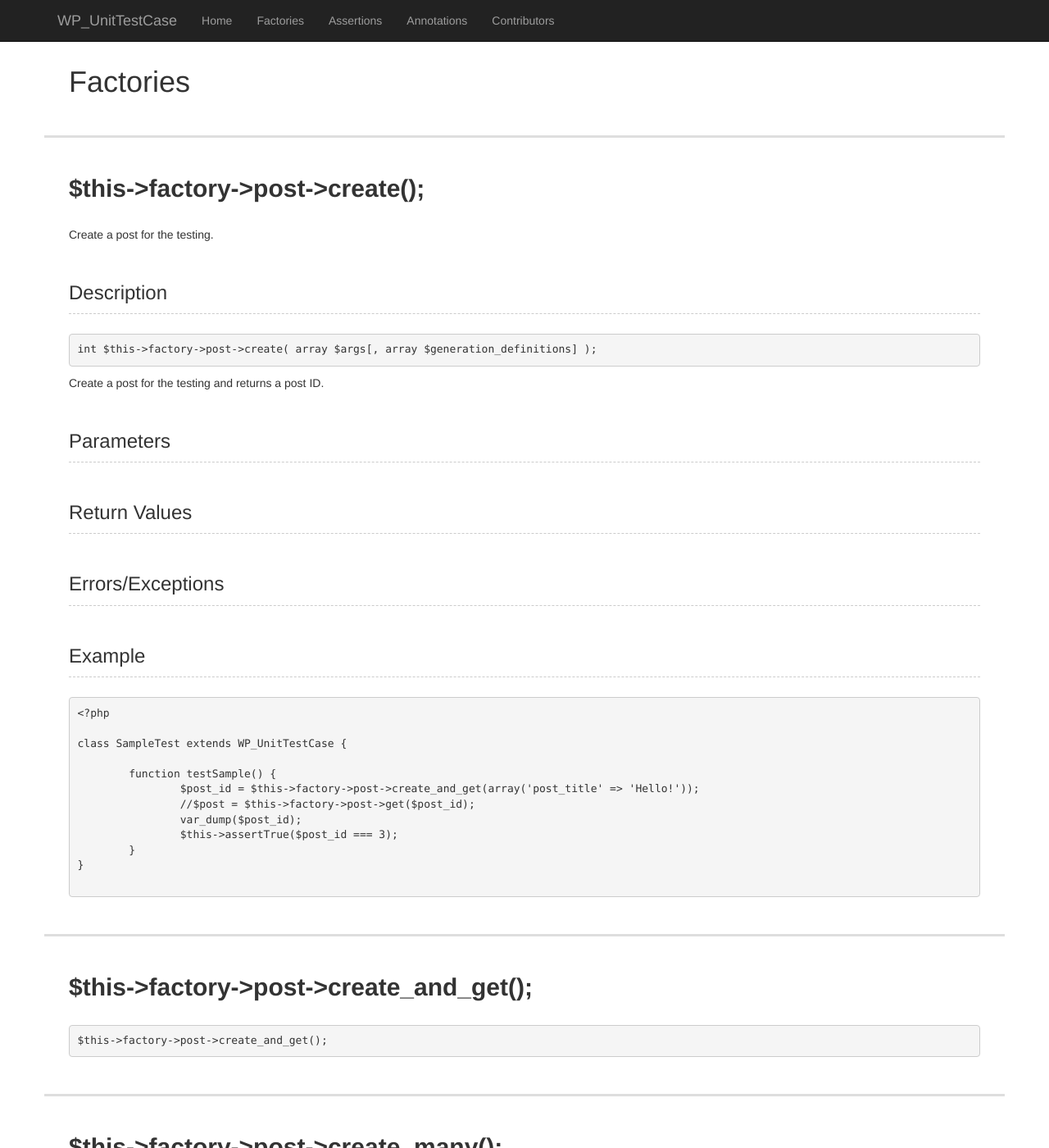
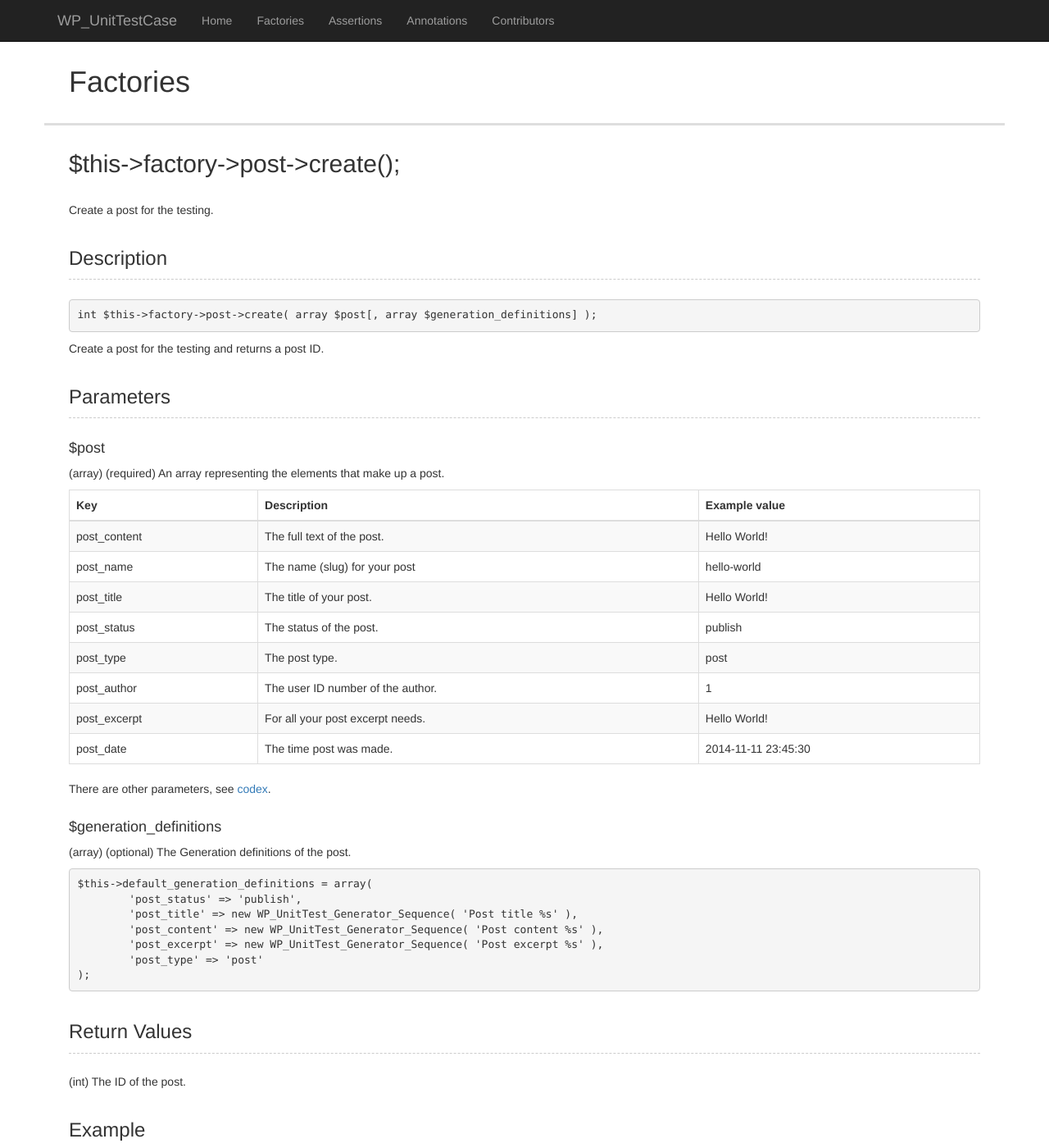
Before and after one commit to miya0001/wp-unit-docs, a Jekyll site: the page built from factories.md, in a window 1280 px wide and 1400 px high. Shown: the whole window at 82% size. Built offline with Jekyll 4.4.1, drawn with Linux system fonts in a browser that asks for light colours; nearby versions of some CDN libraries; Markdown is read by kramdown in place of the engine named in the settings; some of the changed text lies outside the part shown.

Commit message:
factory post->create() added

````diff
--- a/_config.yml
+++ b/_config.yml
@@ -1,6 +1,8 @@
 # Dependencies
 version:     3.1
 markdown:    redcarpet
+redcarpet:
+  extensions: ["no_intra_emphasis", "fenced_code_blocks", "autolink", "tables", "with_toc_data"]
 highlighter: pygments
 
 # Permalinks
--- a/_layouts/default.html
+++ b/_layouts/default.html
@@ -33,7 +33,7 @@
             <span class="icon-bar"></span>
             <span class="icon-bar"></span>
           </button>
-          <a class="navbar-brand" href="#">WP_UnitTestCase</a>
+          <a class="navbar-brand" href="./">WP_UnitTestCase</a>
         </div>
         <div id="navbar" class="collapse navbar-collapse">
           <ul class="nav navbar-nav">
@@ -68,5 +68,6 @@
     <script src="https://maxcdn.bootstrapcdn.com/bootstrap/3.3.0/js/bootstrap.min.js"></script>
     <!-- IE10 viewport hack for Surface/desktop Windows 8 bug -->
     <script src="./assets/js/ie10-viewport-bug-workaround.js"></script>
+    <script src="./assets/js/script.js"></script>
   </body>
 </html>
--- a/assets/css/sticky-footer-navbar.css
+++ b/assets/css/sticky-footer-navbar.css
@@ -58,16 +58,20 @@ code {
 h2
 {
     margin-top: 40px;
-    margin: 1.5em -1em 1em -1em;
-    padding: 1.5em 1em 0 1em;
+    margin: 1em -1em 1em -1em;
+    padding: 1em 1em 0 1em;
     border-top: 3px solid #dedede;
-    font-weight: bolder;
 }
 
 h3
 {
-    margin-top: 1.5em;
+    margin-top: 1em;
     margin-bottom: 1em;
     padding: 0.5em 0;
     border-bottom: 1px dashed #cccccc;
 }
+
+h4
+{
+    margin-top: 1.5em;
+}
--- /dev/null
+++ b/assets/js/script.js
@@ -0,0 +1,7 @@
+(function(){
+
+$('table').addClass('table');
+$('table').addClass('table-striped');
+$('table').addClass('table-bordered');
+
+})(jQuery);
--- a/factories.md
+++ b/factories.md
@@ -11,14 +11,48 @@ Create a post for the testing.
 ### Description
 
 ```
-int $this->factory->post->create( array $args[, array $generation_definitions] );
+int $this->factory->post->create( array $post[, array $generation_definitions] );
 ```
 
 Create a post for the testing and returns a post ID.
 
 ### Parameters
+
+#### $post
+
+(array) (required) An array representing the elements that make up a post.
+
+| Key | Description | Example value |
+|-----|----|----|
+| post_content | The full text of the post. | Hello World! |
+| post_name | The name (slug) for your post | hello-world |
+| post_title | The title of your post. | Hello World! |
+| post_status | The status of the post. | publish |
+| post_type | The post type. | post |
+| post_author | The user ID number of the author. | 1 |
+| post_excerpt | For all your post excerpt needs. | Hello World! |
+| post_date | The time post was made. | 2014-11-11 23:45:30 |
+
+There are other parameters, see [codex](http://codex.wordpress.org/Function_Reference/wp_insert_post).
+
+#### $generation_definitions
+
+(array) (optional) The Generation definitions of the post.
+
+```
+$this->default_generation_definitions = array(
+	'post_status' => 'publish',
+	'post_title' => new WP_UnitTest_Generator_Sequence( 'Post title %s' ),
+	'post_content' => new WP_UnitTest_Generator_Sequence( 'Post content %s' ),
+	'post_excerpt' => new WP_UnitTest_Generator_Sequence( 'Post excerpt %s' ),
+	'post_type' => 'post'
+);
+```
+
 ### Return Values
-### Errors/Exceptions
+
+(int) The ID of the post.
+
 
 ### Example
 
@@ -28,10 +62,8 @@ Create a post for the testing and returns a post ID.
 class SampleTest extends WP_UnitTestCase {
 
 	function testSample() {
-		$post_id = $this->factory->post->create_and_get(array('post_title' => 'Hello!'));
-		//$post = $this->factory->post->get($post_id);
-		var_dump($post_id);
-		$this->assertTrue($post_id === 3);
+		$post_id = $this->factory->post->create( array( 'post_title' => 'Hello!' ) );
+		$this->assertEquals( 'Hello!', get_the_title( $post_id ) );
 	}
 }
 
````
Also changed, not shown: index.md (+8 -7 lines).
